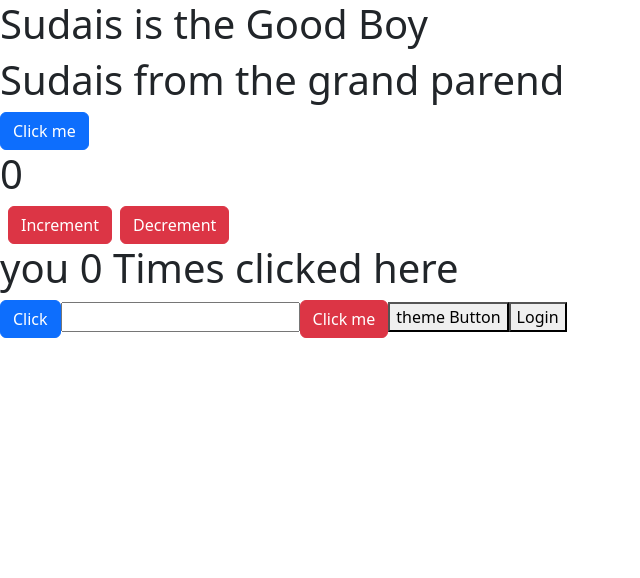
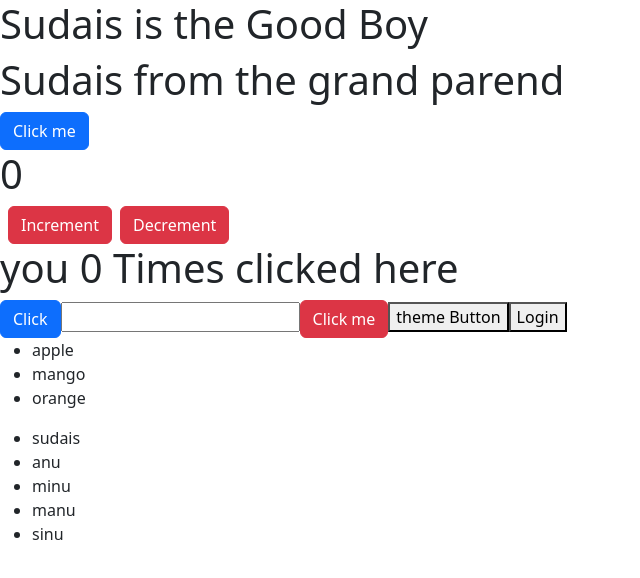
Before and after one commit to Sudaisneelambra/LearnReact, a React (Vite) app: page / in a window 1280 px wide. Shown: the top 578 px of the page, without its empty margins (0-640 px from the left). Built offline with nearby package versions, Linux system fonts and the light colour scheme.

Commit message:
List and keys

```diff
--- a/src/App.tsx
+++ b/src/App.tsx
@@ -31,6 +31,7 @@ import UseEffectHook from "./components/UseEffectHook";
 import UseRef from "./components/UseRef";
 import ThemeButton from "./components/ThemeButton";
 import ConditionalRendering from "./components/ConditionalRendering";
+import ListAndKey from "./components/ListAndKey";
 
 import Props from "./components/props";
 import EventHandling from "./components/EventHandling";
@@ -49,6 +50,7 @@ function App(){
         <UseRef/>
         <ThemeButton/>
         <ConditionalRendering/>
+        <ListAndKey/>
   </>
 }
 export default App;
--- /dev/null
+++ b/src/components/ListAndKey.tsx
@@ -0,0 +1,21 @@
+function ListAndKey(){
+    const item =['apple', 'mango','orange']
+    const items =[
+        {id:1,name:'sudais'},
+        {id:2,name:'anu'},
+        {id:3,name:'minu'},
+        {id:4,name:'manu'},
+        {id:5,name:'sinu'},
+    ]
+    return <>
+    <ul>
+        {item.map((item)=> (<li key={item}>{item}</li>))}
+    </ul>
+
+    <ul>
+        {items.map((it)=>(<li key={it.id}>{it.name}</li>))}
+    </ul>
+    </>
+}
+
+export default ListAndKey
```
